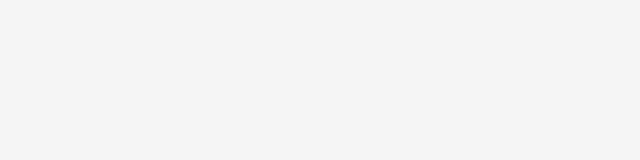
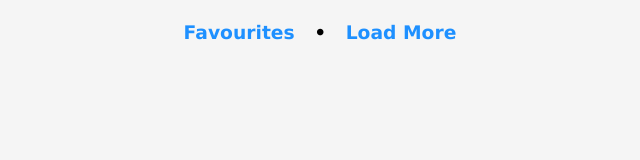
Before and after one commit to aliamk/nasa, a plain HTML site: page index.html in a window 1280 px wide. Shown: the whole page, without its empty margins (320-960 px from the left). Drawn offline with Linux system fonts and the light colour scheme.

Commit message:
added navbars and interchangeable/clickable headings

```diff
--- a/index.html
+++ b/index.html
@@ -16,6 +16,28 @@
     <img src="rocket.svg" alt="Rocket Loaing Animation">
   </div>
 
+  <!-- Container -->
+  <div class="container">
+
+    <!-- Nabigation -->
+    <div class="navigation-container">
+      <span class="background"></span>
+
+      <!-- Results Nav -->
+      <span class="navigation-items" id="resultsNav">
+        <h3 class="clickable">Favourites</h3>
+        <h3>&nbsp;&nbsp;&nbsp;•&nbsp;&nbsp;&nbsp;</h3>
+        <h3 class="clickable">Load More</h3>
+      </span>
+
+      <!-- Favourites Nav -->
+      <span class="naviagtion-items hidden" id="favouritesNav">
+        <h3 class="clickable">Load More NASA Images</h3>
+      </span>
+
+    </div>
+  </div>
+
 
 
 
--- a/style.css
+++ b/style.css
@@ -25,6 +25,8 @@ body {
   background: whitesmoke;
   height: 100vh;
   width: 100vw;
+  position: fixed;
+  z-index: 10;
   display: flex;
   justify-content: center;
   align-items: center;
@@ -47,6 +49,17 @@ body {
   right: 0;
   width: 100%;
   height: 60px;
+  z-index: -1;
+}
+
+.clickable {
+  color: dodgerblue;
+  cursor: pointer;
+  user-select: none;
+}
+
+.clickable:hover {
+  color: rgb(11, 110, 218);
 
 }
 
```
